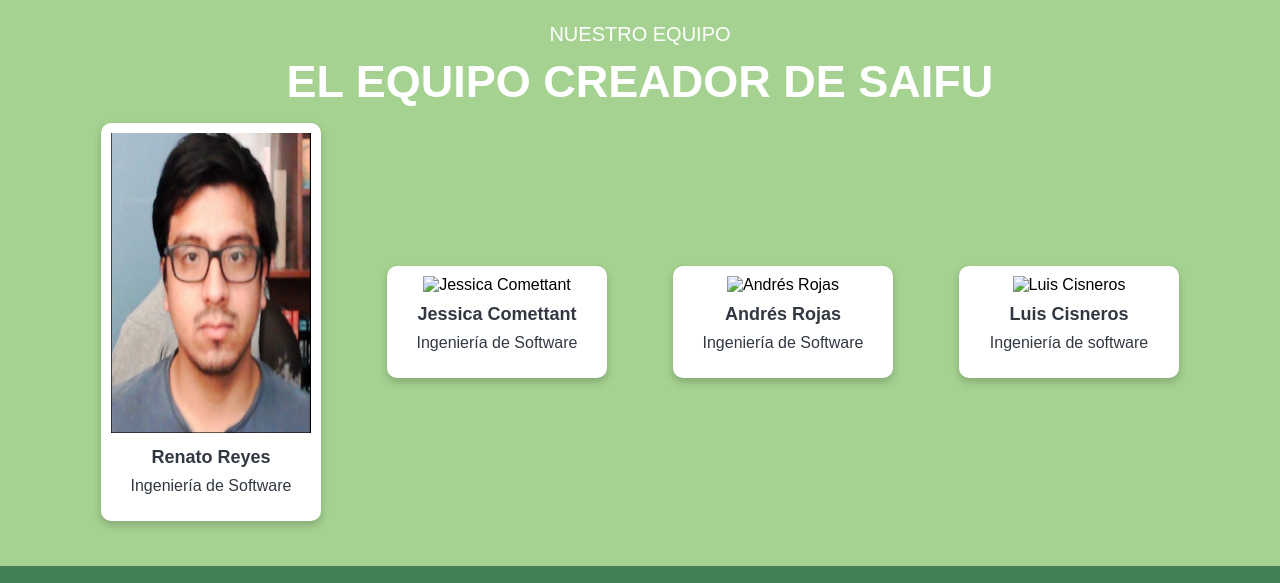
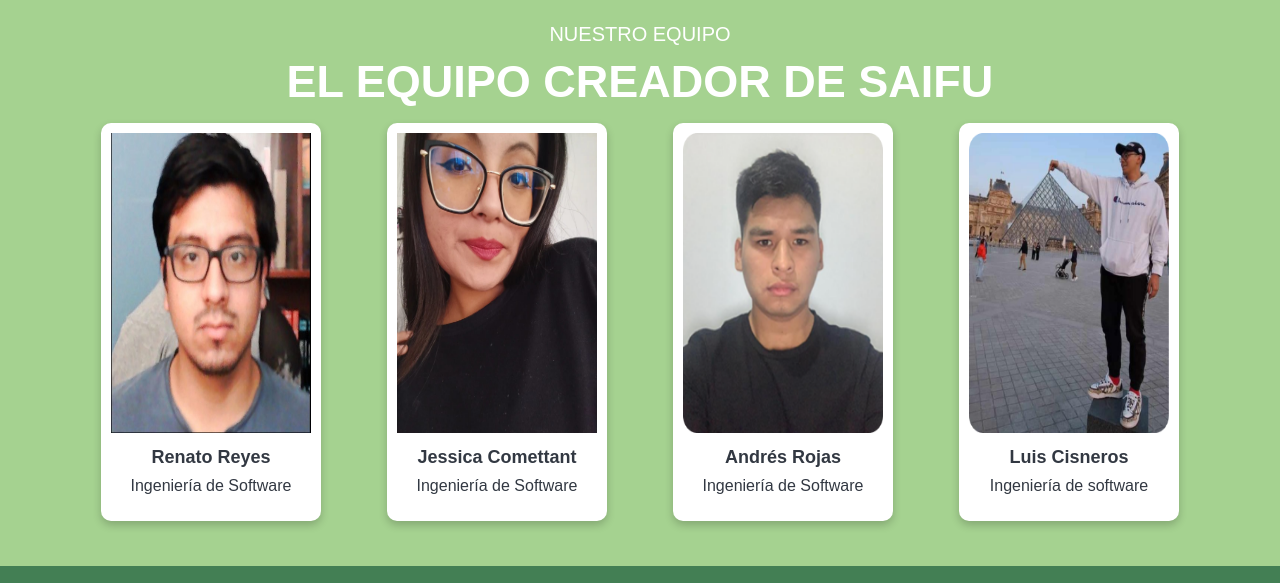
Before and after one commit to Upecinos-AI-OpenSource/Saifu-LandingPage, a plain HTML site: page docs/about-us.html in a window 1280 px wide. Shown: the part 1300-1883 px from the top of the page. Drawn offline with Linux system fonts and the light colour scheme.

```diff
--- a/docs/about-us.html
+++ b/docs/about-us.html
@@ -131,21 +131,21 @@
         </div>
       </article>
       <article class="team-member">
-        <img src="assets/images/jessica.png" alt="Jessica Comettant" class="team-image">
+        <img src="assets/images/jessica.jpeg" alt="Jessica Comettant" class="team-image">
         <div  class="team-member-description">
           <h3>Jessica Comettant</h3>
           <p>Ingeniería de Software</p>
         </div>
       </article>
       <article class="team-member">
-        <img src="assets/images/angel.jpeg" alt="Andrés Rojas" class="team-image">
+        <img src="assets/images/andres.png" alt="Andrés Rojas" class="team-image">
         <div  class="team-member-description">
           <h3>Andrés Rojas</h3>
           <p>Ingeniería de Software</p>
         </div>
       </article>
       <article class="team-member">
-        <img src="assets/images/luis.jpeg" alt="Luis Cisneros" class="team-image">
+        <img src="assets/images/luis.png" alt="Luis Cisneros" class="team-image">
         <div  class="team-member-description">
           <h3>Luis Cisneros</h3>
           <p>Ingeniería de software</p>
```
Also changed, not shown: docs/assets/images/andres.png (renamed from docs/assets/images/Andres_Rojas.png).
